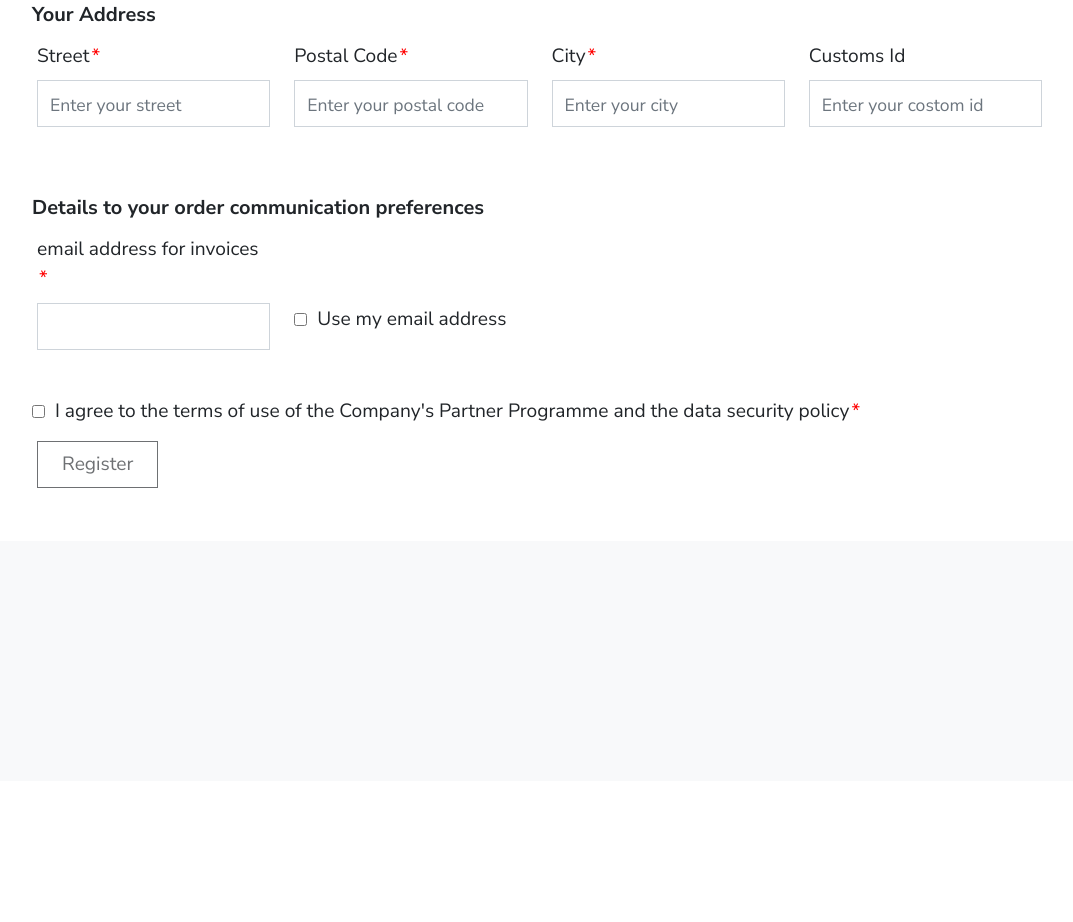
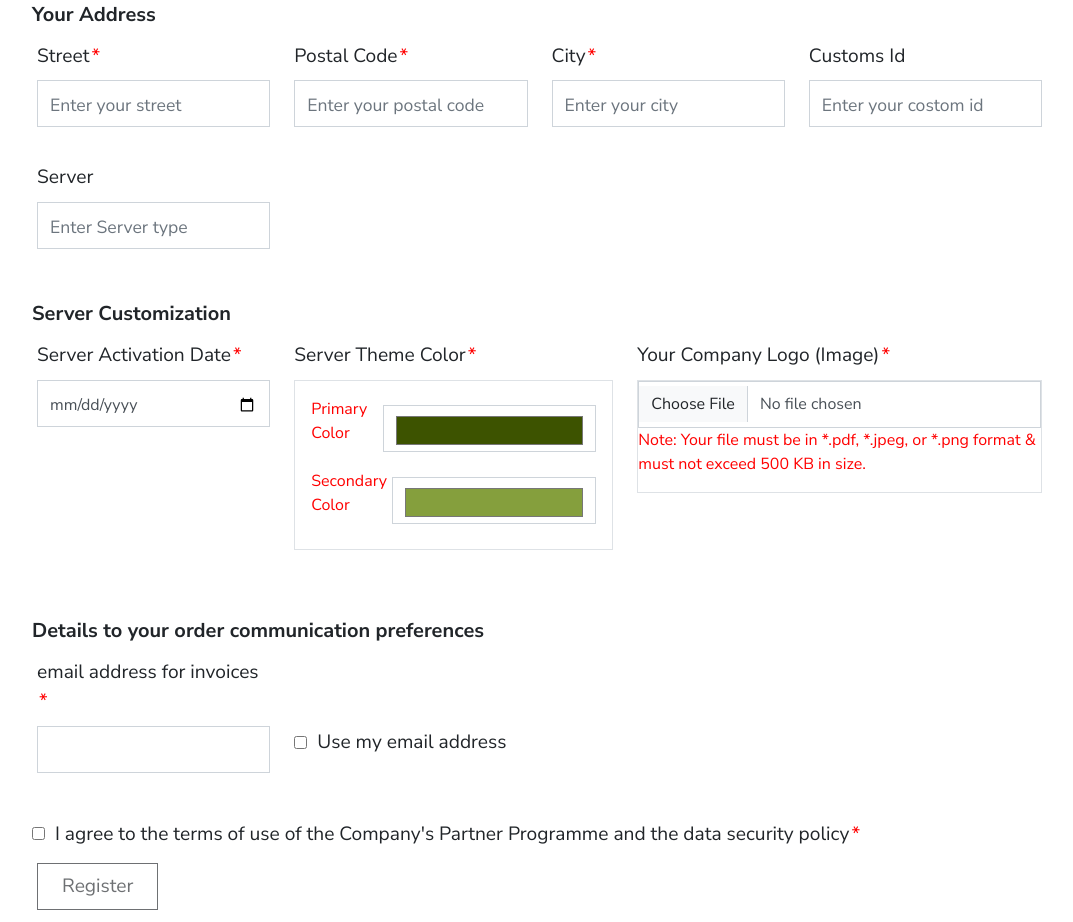
Before and after one commit to Gurumoorthy56/server-hosting, a plain HTML site: page pages/register.html in a window 1280 px wide. Shown: the part 1353-2275 px from the top of the page, without its empty margins (98-1171 px from the left). Drawn offline with nearby package versions, Linux system fonts and the light colour scheme; no server answers.

Commit message:
Update register.html

```diff
--- a/pages/register.html
+++ b/pages/register.html
@@ -185,7 +185,7 @@
                             <div class="col-lg-3 col-md-12 mb-3 mb-md-0">
                                 <label class="font-weight-bold required-field" for="new-password">New
                                     Password</label>
-                                <span class="d-inline-block" tabindex="0" data-bs-toggle="popover"
+                                <span class="d-inline-block" data-bs-toggle="popover"
                                     data-bs-trigger="hover focus"
                                     data-bs-content="Password should have atleast 8 characters with Uppercase, numbers and symbols">
                                     <span class="material-symbols-outlined" style="font-size: 16px;">
@@ -263,7 +263,7 @@
                             </div>
                             <div class="col-lg-1 col-md-4">
                                 <label class="font-weight-bold" for="tel-code">Code</label>
-                                <span id="pop-code" class="d-inline-block" tabindex="0" data-bs-toggle="popover"
+                                <span id="pop-code" class="d-inline-block" data-bs-toggle="popover"
                                     data-bs-trigger="hover focus"
                                     data-bs-content="The country code is automatically set based on your selected country and cannot be modified manually.">
                                     <span class="material-symbols-outlined" style="font-size: 16px;">
@@ -282,7 +282,7 @@
                             </div>
                             <div class="col-lg-1 col-md-4">
                                 <label class="font-weight-bold" for="mob-code">Code</label>
-                                <span id="pop-code" class="d-inline-block" tabindex="0" data-bs-toggle="popover"
+                                <span id="pop-code" class="d-inline-block"  data-bs-toggle="popover"
                                     data-bs-trigger="hover focus"
                                     data-bs-content="The country code is automatically set based on your selected country and cannot be modified manually.">
                                     <span class="material-symbols-outlined" style="font-size: 16px;">
@@ -307,7 +307,7 @@
                                 </label>
                             </div>
                             <div class="col-sm-12 col-md-12 col-lg-12 col-xl-7 d-flex d-flex align-items-center">
-                                <input type="radio" id="one-man" name="cus-type" value="one-man">
+                                <input type="radio" id="one-man"  name="cus-type" value="one-man">
                                 <label for="one-man">One-man business <span style="font-size: 16px;">(without
                                         company address
                                         details)</span></label>
@@ -324,8 +324,9 @@
                             <div class="col-lg-3 col-md-12 mb-3 mb-md-0">
                                 <label class="font-weight-bold required-field" for="postal">Postal
                                     Code</label>
-                                <input type="text" id="postal" class="form-control rounded-0"
-                                    placeholder="Enter your postal code">
+                                <input type="text" maxlength="6" id="postal" class="form-control rounded-0"
+                                    placeholder="Enter your postal code"
+                                    oninput="this.value = this.value.replace(/[^0-9]/, '');">
                                 <p id="pcoderesult"></p>
                             </div>
                             <div class="col-lg-3 col-md-12 mb-3 mb-md-0">
@@ -341,6 +342,66 @@
                                     placeholder="Enter your costom id">
                             </div>
                         </div>
+
+                        <div class="row form-group  ">
+                            <div class="col-lg-3 col-md-12 autocomplete-container">
+                                <label class="font-weight-bold" for="server">Server</label>
+                                <input placeholder="Enter Server type" autocomplete="off" type="text" id="server-type"
+                                    name="server" class="form-control rounded-0" />
+                                <div id="autocomplete-list" class="autocomplete-items"></div>
+                            </div>
+                            <div id="selected-items" class="col-lg-9 col-md-12 pt-5">
+
+                            </div>
+
+                        </div>
+
+                        <h2 class="fs-5 fw-bold mb-0 mt-5">Server Customization</h2>
+
+                        <div class="row form-group  ">
+
+                            <div class="col-lg-3 col-md-12 ">
+                                <label class="font-weight-bold required-field" for="server-date">Server Activation
+                                    Date</label>
+                                <input placeholder="Enter Server type" autocomplete="off" type="date" id="server-date"
+                                    name="server-date" class="form-control rounded-0" />
+                            </div>
+                            <div class="col-lg-4 col-md-12">
+                                <label class="font-weight-bold required-field" for="server-color">Server Theme
+                                    Color</label>
+                                <div class="color-input border py-3 ">
+                                    <div class=" d-flex justify-content-between px-3 mb-2 align-items-center">
+                                        <p>Primary Color</p>
+                                        <input placeholder="Enter Server Theme color" value="#3D5300" type="color"
+                                            id="server-color-primary" name="server-color-primary"
+                                            class="form-control form-color rounded-0" />
+                                    </div>
+                                    <div class=" d-flex justify-content-between px-3 align-items-center">
+                                        <p>Secondary Color</p>
+                                        <input placeholder="Enter Server Theme color" value="#859F3D" type="color"
+                                            id="server-color-secondary" name="server-color-secondary"
+                                            class="form-control form-color rounded-0" />
+                                    </div>
+                                </div>
+                                <p id="color-result"></p>
+                            </div>
+                            <div class="col-lg-5 col-md-12 ">
+                                <label class="font-weight-bold required-field" for="company-logo">Your Company Logo
+                                    (Image)</label>
+                                <div class="border file-input">
+                                    <input accept=".jpg,.png,.pdf" type="file" id="company-logo" name="company-logo"
+                                        class="form-control rounded-0" />
+                                    <p>Note: Your file must be in *.pdf, *.jpeg, or *.png format & must not exceed 500
+                                        KB in size.</p>
+                                </div>
+                                <p id="file-result"></p>
+                            </div>
+
+
+                        </div>
+
+
+
                         <h2 class="fs-5 fw-bold mb-0 mt-5">Details to your order communication
                             preferences
                         </h2>
```
